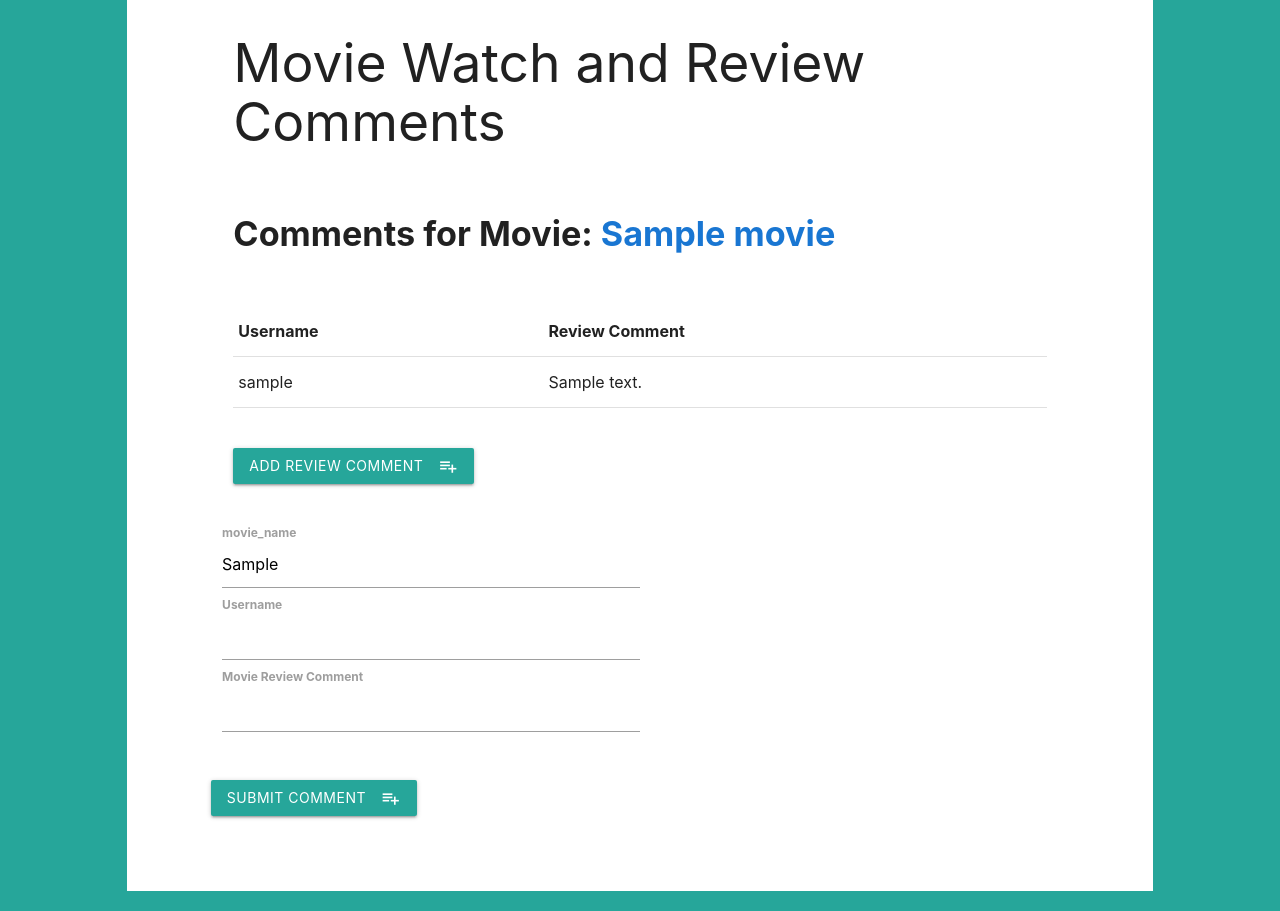
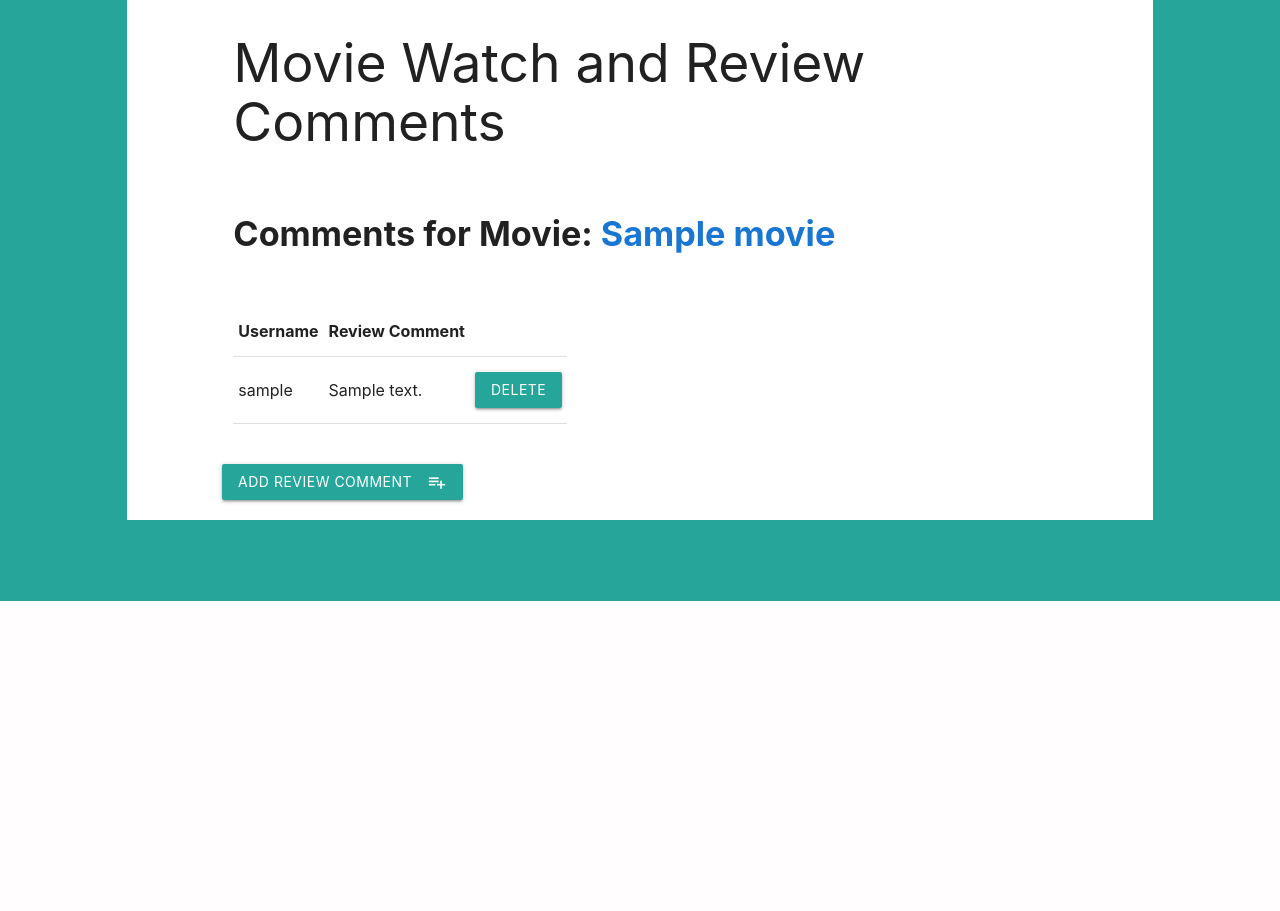
Before and after one commit to Code-Institute-Submissions/movieclub, a Flask app: template templates/movie_review_comments.html in a window 1280 px wide. Shown: the part 199-1110 px from the top of the page. After the commit the page ends 800 px from the top, so only its background shows below. Run offline with Flask 2, Linux system fonts and the light colour scheme; the template is opened without the code that fills it: most values are stand-ins (such as "Sample title", 1, 10 or a date in 2020); some libraries are stand-ins or nearby versions.

Commit message:
delete comments functionality added

```diff
--- a/app.py
+++ b/app.py
@@ -84,6 +84,15 @@ def insert_movie_review_comments(movie_id):
     movie_comments = mongo.db.movie_review_comments.find({"movie_name": movie_name})
     return render_template("movie_review_comments.html", movie=movie, movie_comments=movie_comments)
 
+@app.route('/admin_delete_comment/<movie_id>/<comments_id>')
+def admin_delete_comment(movie_id, comments_id):
+    mongo.db.movie_review_comments.remove({'_id': ObjectId(comments_id)})
+    movie = mongo.db.movie_list.find_one({"_id": ObjectId(movie_id)})
+    movie_name = movie.get('movie_name')
+    movie_comments = mongo.db.movie_review_comments.find({"movie_name": movie_name})
+    return render_template("movie_review_comments.html", movie=movie, movie_comments=movie_comments)
+
+
 if __name__ == '__main__':
     app.run(host=os.environ.get('IP'), port=int(os.environ.get('PORT')),
         debug=True)
--- a/static/css/style.css
+++ b/static/css/style.css
@@ -7,3 +7,15 @@
     font-weight: bold;
     padding-top: 40px;
 }
+
+.hide_form {
+  display: none;
+}
+
+.table-responsive {
+   display: block;
+    width: 100%;
+    overflow-x: auto;
+    -webkit-overflow-scrolling: touch;
+    -ms-overflow-style: -ms-autohiding-scrollbar;
+}
--- a/static/js/moviedb.js
+++ b/static/js/moviedb.js
@@ -1,4 +1,18 @@
 $(document).ready(function () {
+
+    if ( window.history.replaceState ) {
+        window.history.replaceState( null, null, window.location.href );
+    }
+
+    $("#addcomment_formfill").click(function() {
+        var x = document.getElementById("addcomment_form");
+        if (x.style.display === "none") {
+            x.style.display = "block";
+        } else {
+            x.style.display = "none";
+        }
+        document.getElementById("movie_username").focus();
+    })
 
     // Fixes for issue where new select options are not selectable
     // https://jsfiddle.net/KyleMit/1gxqhvpa/
--- a/templates/base.html
+++ b/templates/base.html
@@ -6,6 +6,7 @@
         <meta charset="UTF-8">
         <meta name="viewport" content="width=device-width, initial-scale=1.0">
         <meta http-equiv="X-UA-Compatible" content="ie=edge">
+        <title>Movie Review Club</title>
     </head>
     <body class="teal lighten-1">
         <nav>
@@ -19,8 +20,8 @@
             </div>
         </nav>
         <div class="row teal lighten-1">
-            <div class="col s12">
-                <img class="responsive-img" src="{{ url_for('static', filename='images/moviespic2.jpg') }}">
+            <div class="col s12 center">
+                <img class="responsive-img center" src="{{ url_for('static', filename='images/moviespic2.jpg') }}">
             </div>
         </div>
         <div class="row teal lighten-1">
--- a/templates/movie_review_comments.html
+++ b/templates/movie_review_comments.html
@@ -6,7 +6,7 @@
         <h2>Movie Watch and Review Comments</h2>
         <h4 class="review_headings">Comments for Movie: <span class="blue-text text-darken-2">{{movie.movie_name}}</span></h4>
         <div class="review_headings"></div>
-            <table>
+            <table class="responsive-table table-responsive">
                 <thead>
                     <tr>
                         <th>Username</th>
@@ -18,25 +18,28 @@
                         <tr>
                             <td>{{comments.movie_username}}</td>
                             <td>{{comments.movie_comment}}</td>
+                            <td>
+                            <a href="{{ url_for('admin_delete_comment', movie_id=movie._id, comments_id=comments._id) }}" class="btn waves-effect waves-light">Delete</a>
+                            </td>
+
                         </tr>
                     {% endfor %}
                 </tbody>
             </table>
         <div class="row review_headings">
-        <form action="{{ url_for('insert_movie_review_comments', movie_id=movie._id) }}" method="POST" class="col s6">
-            <button class="btn waves-effect waves-light ">Add Review Comment
+            <button id="addcomment_formfill" class="btn waves-effect waves-light">Add Review Comment
                 <i class="material-icons right">playlist_add</i>
             </button>
+        </div>
+        <div id="addcomment_form" class="row" style="display:none">
+            <form action="{{ url_for('insert_movie_review_comments', movie_id=movie._id) }}" method="POST" class="col s6">
                 <div class="row review_headings">
-                  <table>
                     <label for="username">movie_name</label>
-                <input id="movie_name" name="movie_name" type="text" class="validate" value={{movie.movie_name}}>
+                    <input id="movie_name" name="movie_name" type="text" class="validate" value="{{movie.movie_name}}">
                     <label for="username">Username</label>
                     <input id="movie_username" name="movie_username" type="text" class="validate" value="">
                     <label for="comment">Movie Review Comment</label>
-                <input id="movie_comment" name="movie_comment" type="text" class="validate" value="">
-            </div>
-            <div class="row review_headings">
+                    <input id="movie_comment" name="movie_comment" type="text" class="validate" value=""><br><br>
                     <button class="btn waves-effect waves-light" type="submit">Submit Comment
                         <i class="material-icons right">playlist_add</i>
                     </button>
```
Lines whose indentation alone changed are shown as unchanged.
